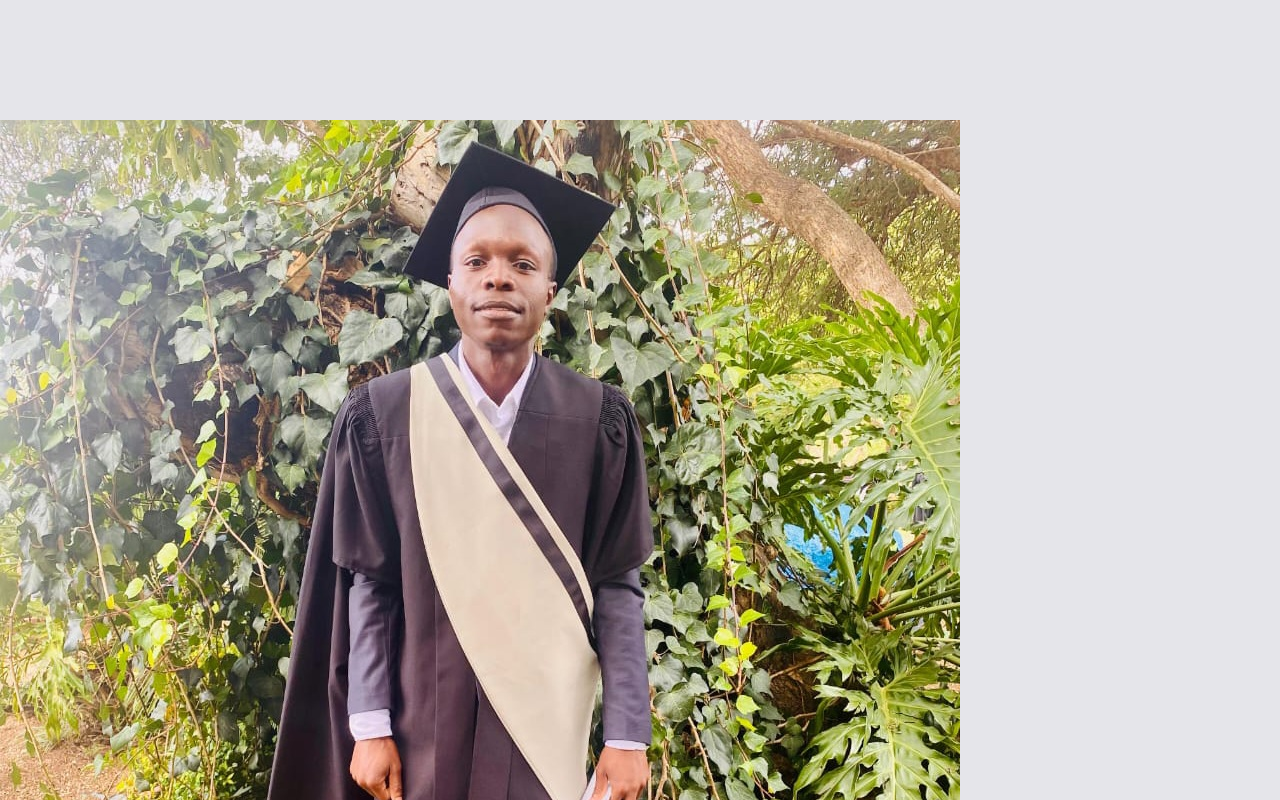
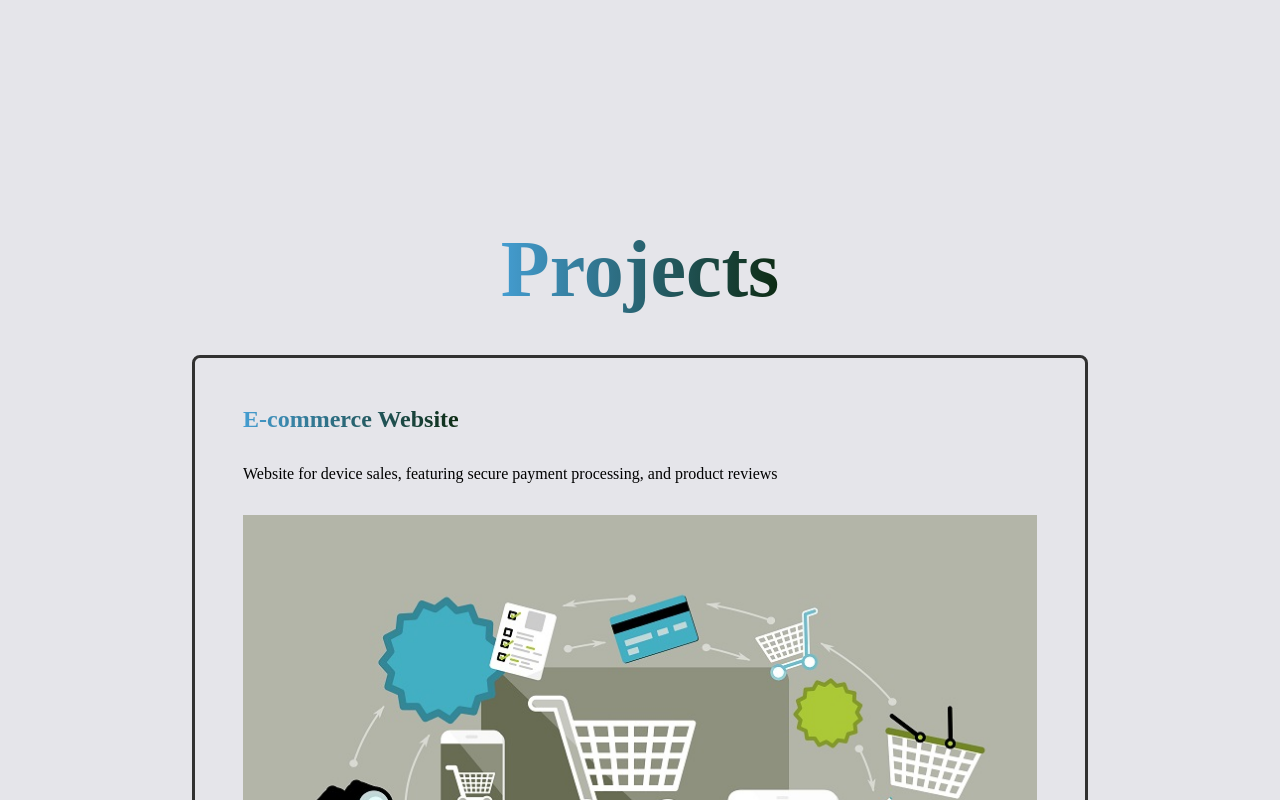
Before and after one commit to Magagane/my-portfolio, a plain HTML site: page index.html in a window 1280 px wide. Shown: the part 1480-2280 px from the top of the page. Drawn offline with nearby package versions, Linux system fonts and the light colour scheme; a web font is replaced by a local one.

Commit message:
Add files via upload

```diff
--- a/index.html
+++ b/index.html
@@ -95,7 +95,7 @@
         </div>
 
     </section>
-    <img src="main.jpg" alt="">
+
 
     <section id="project">
         <h1 class="header"><span>Projects</span></h1>
```
